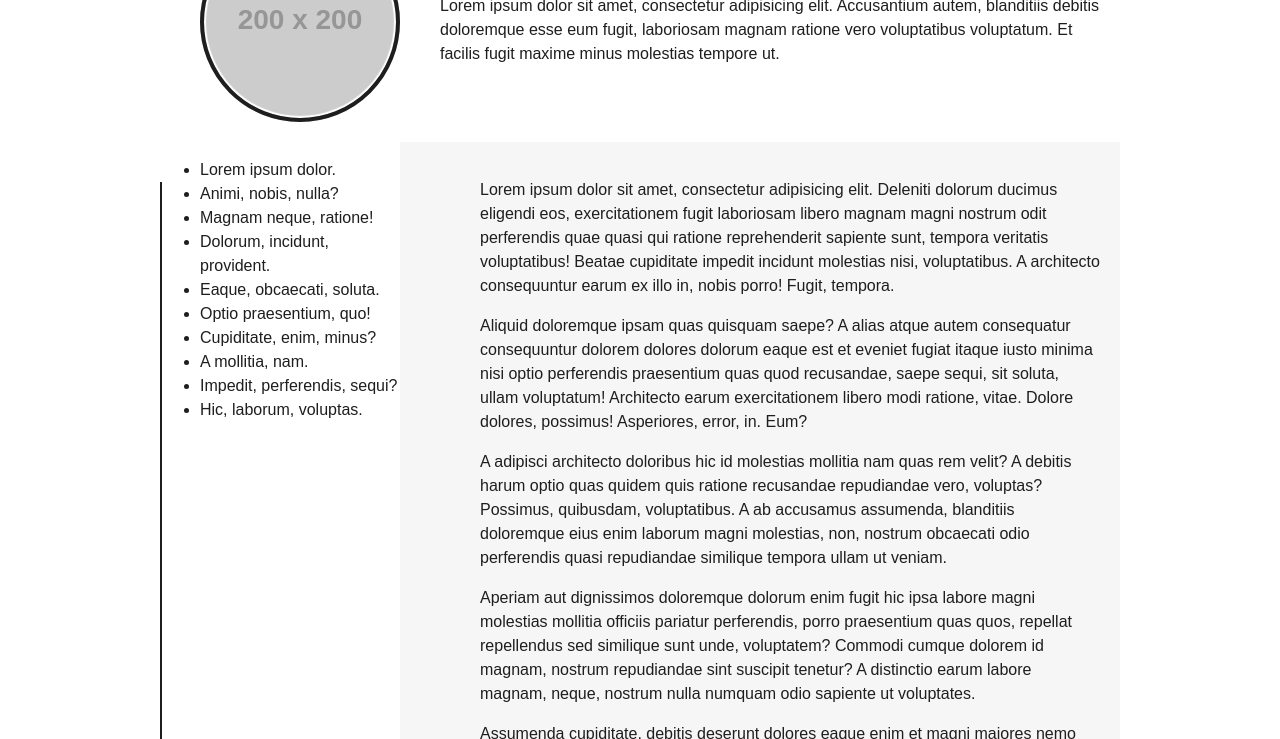
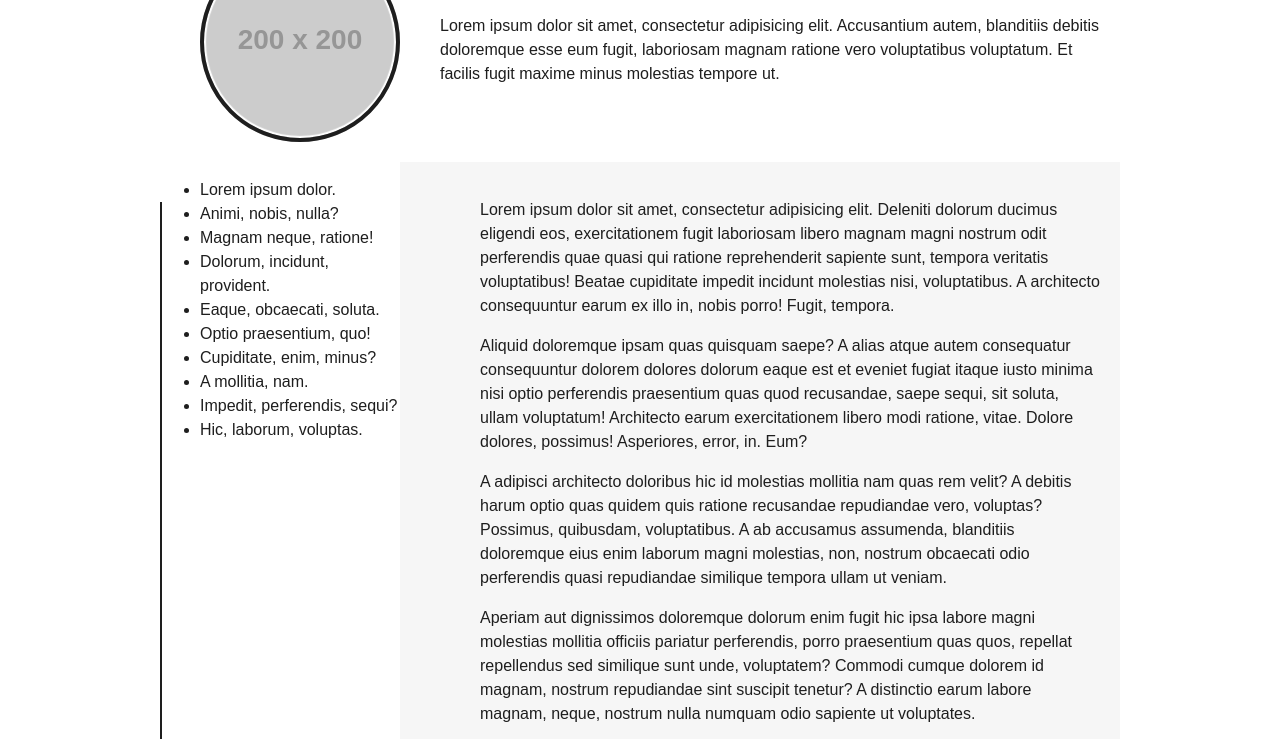
Before and after one commit to Sinled/test-webpack, a website built with webpack: page app/index.html in a window 1280 px wide. Shown: the part 118-857 px from the top of the page. Built offline with nearby package versions, Linux system fonts and the light colour scheme; placeholder pictures from the web are drawn by us.

```diff
--- a/app/components/layout/layout.styl
+++ b/app/components/layout/layout.styl
@@ -4,13 +4,14 @@
 .page
   min-height: 100%
   box-sizing: border-box
-  padding: $base-padding * 2 0
+  padding-top: $base-padding * 4;
+  padding-bottom: $base-padding * 2;
   position: relative
 
   &:before
     parent-stretched()
-    top: $base-padding * 4
-    bottom: $base-padding * 2
+    top: @padding-top
+    bottom: @padding-bottom
     content: ''
     background: $second-background
 
```
